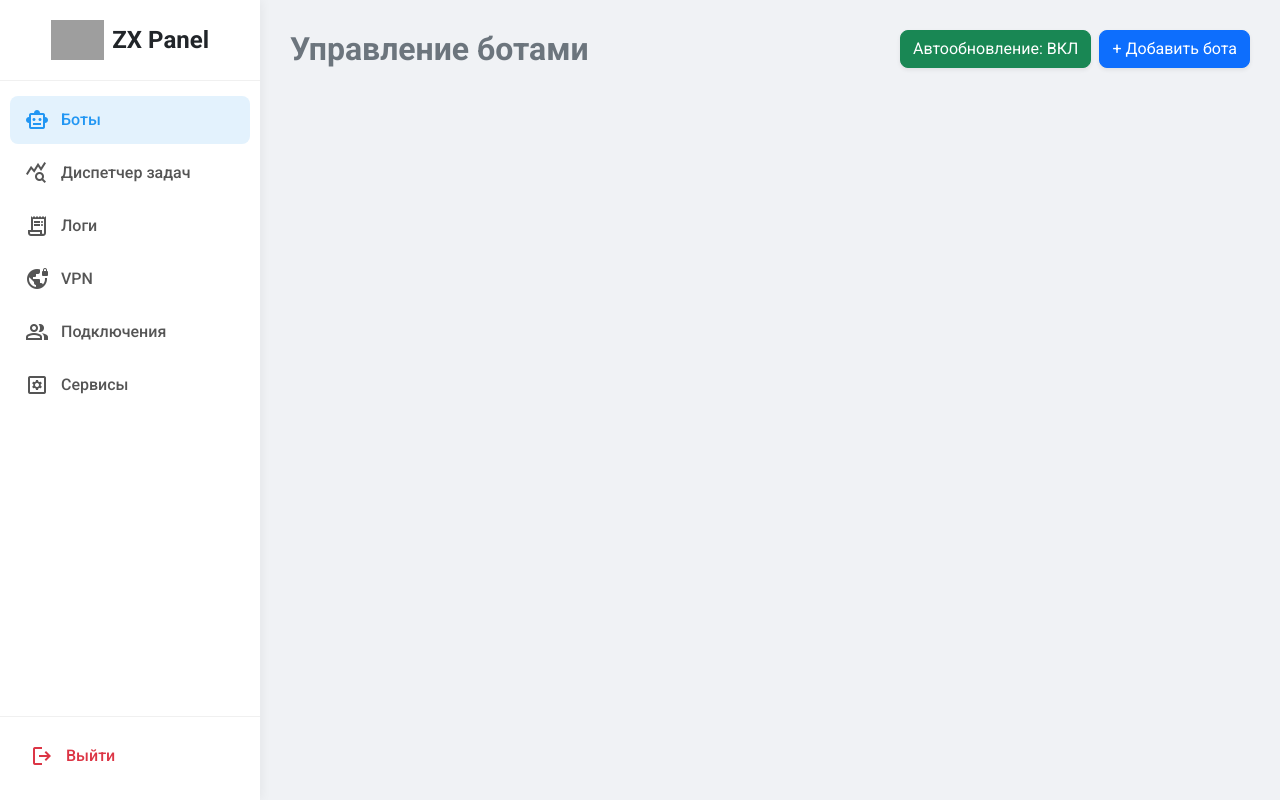
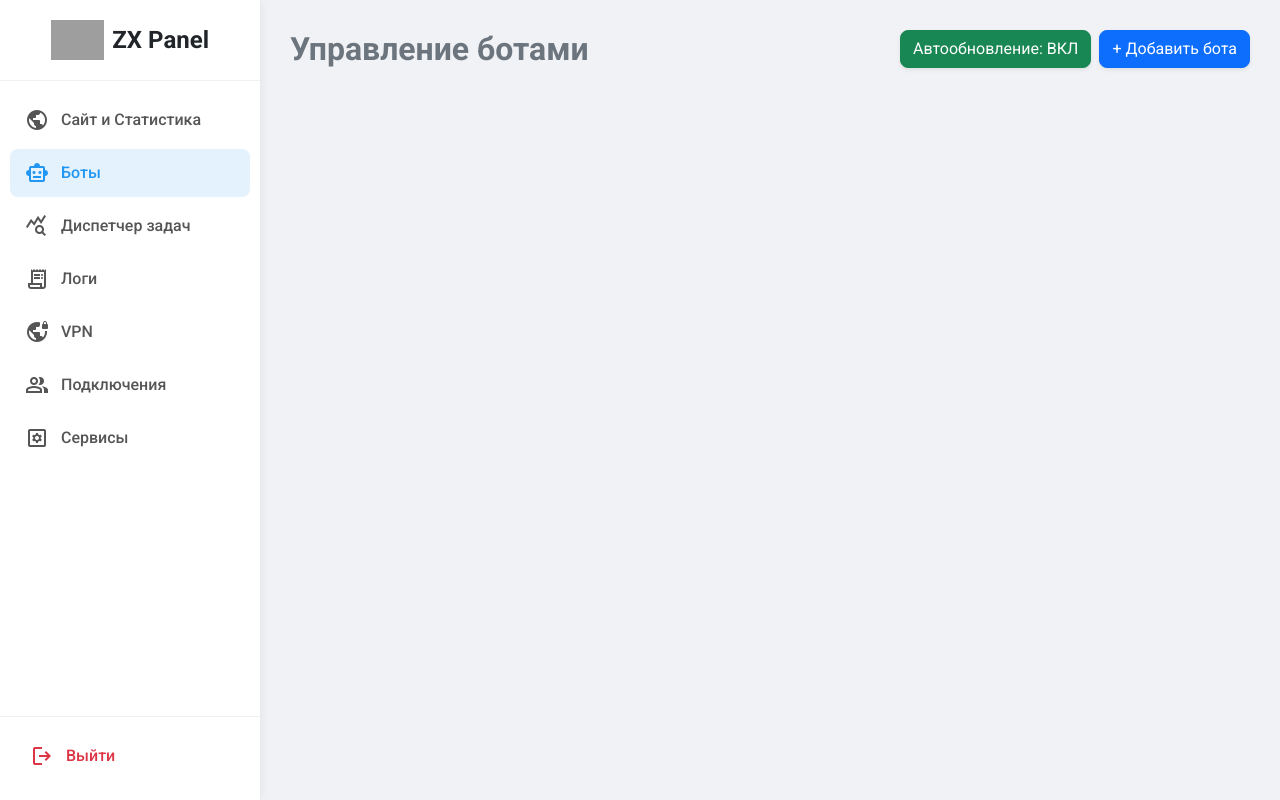
Before and after one commit to Zotic/webpanel, a Flask app: page /bots in a window 1280 px wide. Run offline with Flask 3, Linux system fonts and the light colour scheme; the visitor is signed in with stand-in values (Sample User, id 1); some libraries are stand-ins or nearby versions; grey boxes are pictures that could not be loaded.

Commit message:
Update base.html

```diff
--- a/templates/base.html
+++ b/templates/base.html
@@ -31,6 +31,11 @@
         <h4 class="mb-0 fw-bold text-dark">ZX Panel</h4>
     </div>
     <div class="sidebar-nav">
+
+        <a href="/site_stats" class="nav-link {% if request.path == '/site_stats' %}active{% endif %}">
+            <span class="material-symbols-outlined">public</span> Сайт и Статистика
+        </a>
+
         <a href="/bots" class="nav-link {% if request.path == '/bots' %}active{% endif %}">
             <span class="material-symbols-outlined">smart_toy</span> Боты
         </a>
```
